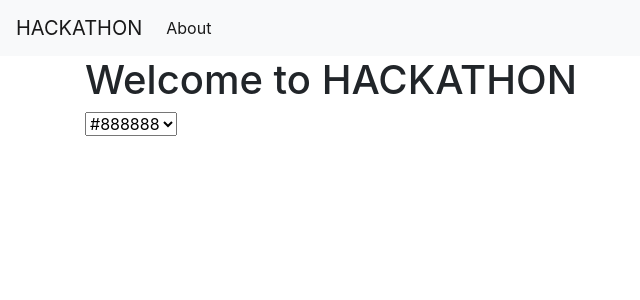
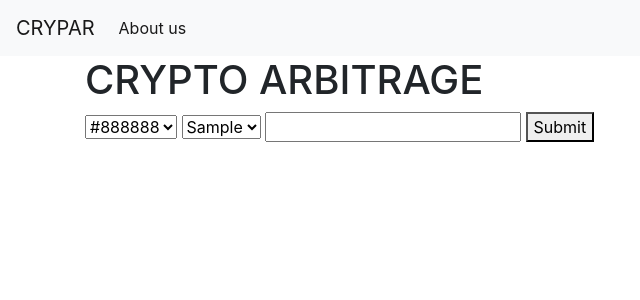
Before and after one commit to jyanqa/hackathon-unimi-frontend, a Flask app: template templates/index.html in a window 1280 px wide. Shown: the top 300 px of the page, without its empty margins (0-640 px from the left). Run offline with Flask 2, Linux system fonts and the light colour scheme; the template is opened without the code that fills it: most values are stand-ins (such as "Sample title", 1, 10 or a date in 2020); some libraries are stand-ins or nearby versions.

```diff
--- a/app.py
+++ b/app.py
@@ -1,4 +1,4 @@
-from flask import Flask, render_template
+from flask import Flask, render_template, Response, request, redirect, url_for
 import requests
 import json
 
@@ -7,5 +7,10 @@ app = Flask(__name__)
 @app.route('/')
 def index():
     request = requests.get('http://127.0.0.1:5000/api/get_all_coinpairs')
-    list_crypto_pairs = json.loads(request.text)
-    return render_template('index.html', colours = list_crypto_pairs)
+    list_crypto_pairs = json.loads(request.text) #sorted
+    #list_crypto = list_crypto_pairs.sort()
+    extra_info = ['last price', 'volume']
+    return render_template('index.html', colours = list_crypto_pairs,extra_info=extra_info)
+
+
+app.run(host="localhost", port=8000, debug=True)
--- a/templates/base.html
+++ b/templates/base.html
@@ -12,14 +12,14 @@
   </head>
   <body>
     <nav class="navbar navbar-expand-md navbar-light bg-light">
-        <a class="navbar-brand" href="{{ url_for('index')}}">HACKATHON</a>
+        <a class="navbar-brand" href="{{ url_for('index')}}">CRYPAR</a>
         <button class="navbar-toggler" type="button" data-toggle="collapse" data-target="#navbarNav" aria-controls="navbarNav" aria-expanded="false" aria-label="Toggle navigation">
             <span class="navbar-toggler-icon"></span>
         </button>
         <div class="collapse navbar-collapse" id="navbarNav">
             <ul class="navbar-nav">
             <li class="nav-item active">
-                <a class="nav-link" href="#">About</a>
+                <a class="nav-link" href="#">About us</a>
             </li>
             </ul>
         </div>
@@ -27,7 +27,6 @@
     <div class="container">
         {% block content %} {% endblock %}
     </div>
-
     <!-- Optional JavaScript -->
     <!-- jQuery first, then Popper.js, then Bootstrap JS -->
     <script src="https://code.jquery.com/jquery-3.3.1.slim.min.js" integrity="sha384-q8i/X+965DzO0rT7abK41JStQIAqVgRVzpbzo5smXKp4YfRvH+8abtTE1Pi6jizo" crossorigin="anonymous"></script>
--- a/templates/index.html
+++ b/templates/index.html
@@ -1,10 +1,40 @@
 {% extends 'base.html' %}
 
 {% block content %}
-    <h1>{% block title %} Welcome to HACKATHON {% endblock %}</h1>
-    <select name= colours method="GET" action="/">
+    <h1>{% block title %} CRYPTO ARBITRAGE {% endblock %}</h1>
+    <select id = 'abc' name= colours method="GET" action="/">
     {% for colour in colours %}
     <option value= "{{colour}}" SELECTED>{{colour}}</option>"
     {% endfor %}
     </select>
+
+    <select name= colours method="GET" action="/">
+    {% for a in extra_info %}
+    <option value= "{{a}}" SELECTED>{{a}}</option>"
+    {% endfor %}
+    </select>
+
+<script src="https://ajax.googleapis.com/ajax/libs/jquery/3.1.1/jquery.min.js"></script>
+     <input type='text' id='word'>
+     <button type='button' id ='retrieve'>Submit</button>
+     <div id='wordResult'></div>
+  <script>
+    $(document).ready(function() {
+       $('#retrieve').click(function(){
+           var word = $('abc').val();
+           window.alert(word)
+           $.ajax({
+           url: "/get_word",
+           type: "get",
+           data: {word: word},
+           success: function(response) {
+           $("#wordResult").html(response.html);
+          },
+          error: function(xhr) {
+            //Do Something to handle error
+         }
+         });
+       });
+    });
+  </script>
 {% endblock %}
```
